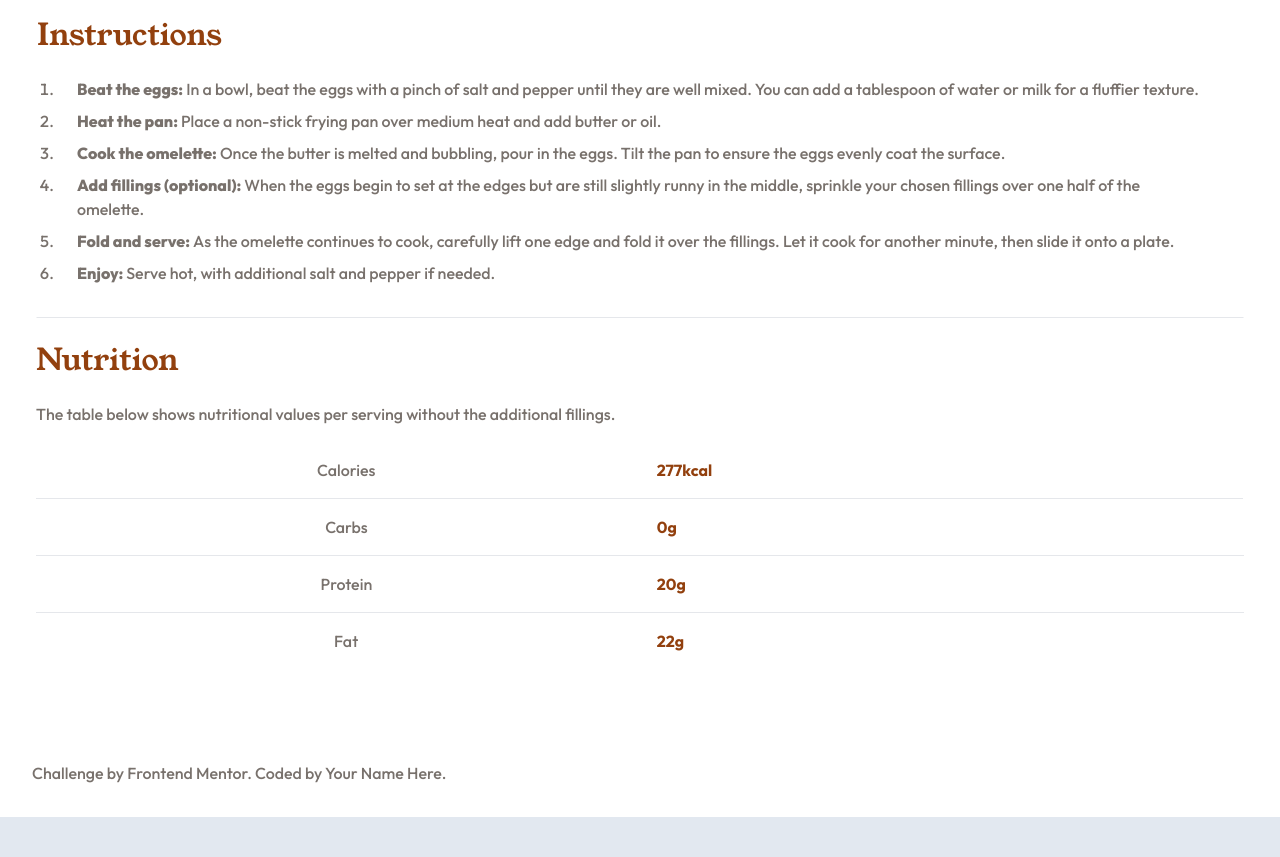
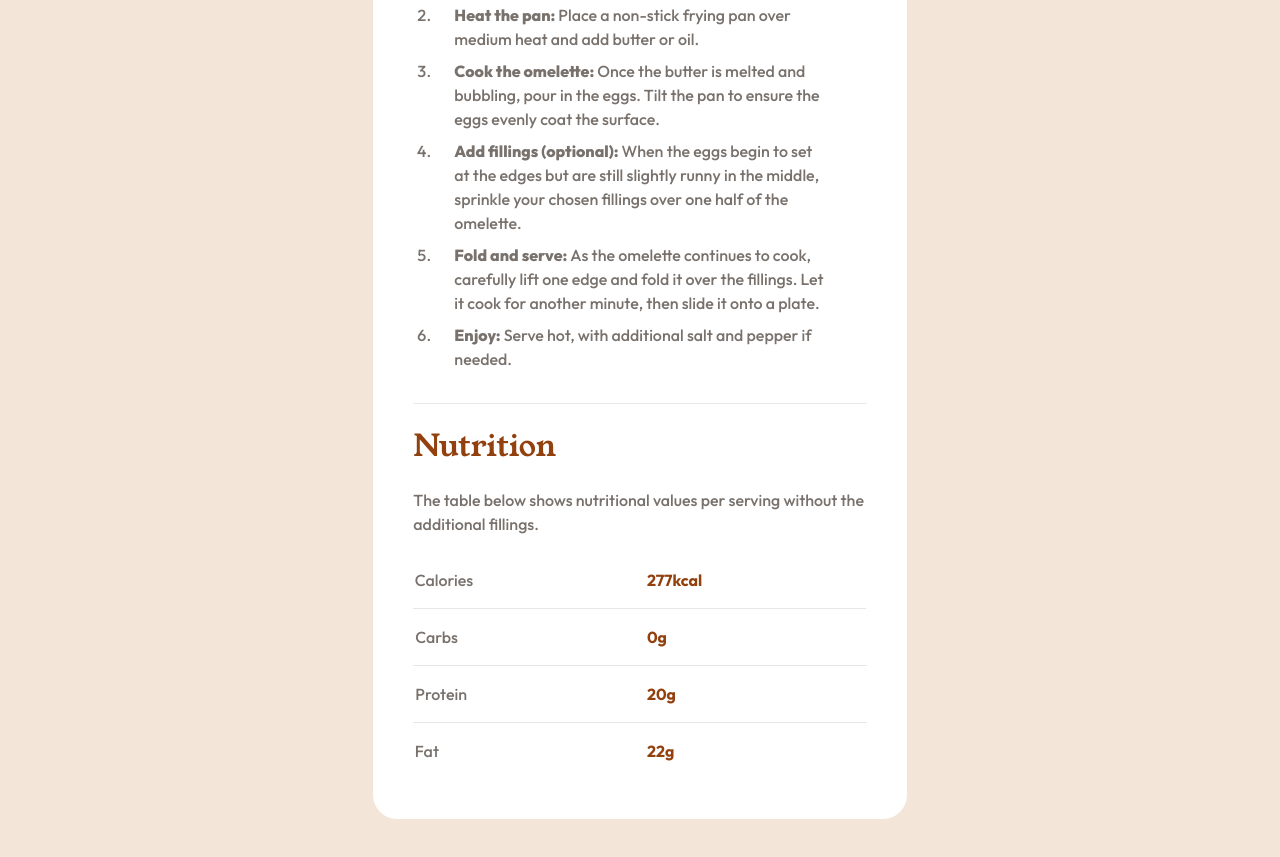
Before and after one commit to EmanuelCruz/recipe-page-main, a website built with Vite: page index.html in a window 1280 px wide. Shown: the part 1277-2134 px from the top of the page. Before the commit the page ends 2094 px from the top, so only its background shows below. Built offline with nearby package versions, Linux system fonts and the light colour scheme.

Commit message:
styles: desktop

```diff
--- a/index.html
+++ b/index.html
@@ -3,8 +3,6 @@
   <head>
     <meta charset="UTF-8" />
     <meta name="viewport" content="width=device-width, initial-scale=1.0" />
-    <!-- displays site properly based on user's device -->
-
     <link
       rel="icon"
       type="image/png"
@@ -15,35 +13,27 @@
     <link rel="stylesheet" href="tailwind.css" />
 
     <title>Frontend Mentor | Recipe page</title>
-
-    <!-- Feel free to remove these styles or customise in your own stylesheet 👍 -->
-    <!-- <style>
-      .attribution {
-        font-size: 11px;
-        text-align: center;
-      }
-      .attribution a {
-        color: hsl(228, 45%, 44%);
-      }
-    </style> -->
   </head>
-  <body class="container mx-auto bg-slate-200 text-stone-500 font-medium">
+  <body
+    class="container mx-auto sm:max-w-screen-md md:w-10/12 xl:w-5/12 bg-lingth-brown text-stone-500 font-medium md:my-14 xl:my-28"
+  >
+    <div class="bg-white md:p-10 md:rounded-3xl">
       <header>
         <figure>
           <img
             src="./assets/images/image-omelette.jpeg"
             alt="image omelette"
-          class="w-screen"
+            class="w-screen md:rounded-xl"
           />
         </figure>
       </header>
-    <main class="p-9 bg-white">
+      <main class="p-9 md:px-0 md:pb-0">
         <section class="mb-6">
           <h1 class="text-4xl pb-6 text-stone-700">Simple Omelette Recipe</h1>
           <p class="pb-6">
             An easy and quick dish, perfect for any meal. This classic omelette
-          combines beaten eggs cooked to perfection, optionally filled with your
-          choice of cheese, vegetables, or meats.
+            combines beaten eggs cooked to perfection, optionally filled with
+            your choice of cheese, vegetables, or meats.
           </p>
         </section>
         <!-- Preparation time -->
@@ -86,23 +76,24 @@
           <div class="px-5">
             <ol class="list-decimal">
               <li class="px-5 pb-2">
-              <span class="font-bold">Beat the eggs: </span>In a bowl, beat the
-              eggs with a pinch of salt and pepper until they are well mixed.
-              You can add a tablespoon of water or milk for a fluffier texture.
+                <span class="font-bold">Beat the eggs: </span>In a bowl, beat
+                the eggs with a pinch of salt and pepper until they are well
+                mixed. You can add a tablespoon of water or milk for a fluffier
+                texture.
               </li>
               <li class="px-5 pb-2">
                 <span class="font-bold">Heat the pan: </span>Place a non-stick
                 frying pan over medium heat and add butter or oil.
               </li>
               <li class="px-5 pb-2">
-              <span class="font-bold">Cook the omelette: </span>Once the butter
-              is melted and bubbling, pour in the eggs. Tilt the pan to ensure
-              the eggs evenly coat the surface.
+                <span class="font-bold">Cook the omelette: </span>Once the
+                butter is melted and bubbling, pour in the eggs. Tilt the pan to
+                ensure the eggs evenly coat the surface.
               </li>
               <li class="px-5 pb-2">
                 <span class="font-bold">Add fillings (optional): </span>When the
-              eggs begin to set at the edges but are still slightly runny in the
-              middle, sprinkle your chosen fillings over one half of the
+                eggs begin to set at the edges but are still slightly runny in
+                the middle, sprinkle your chosen fillings over one half of the
                 omelette.
               </li>
               <li class="px-5 pb-2">
@@ -119,7 +110,7 @@
           </div>
         </section>
         <!-- Nutrition -->
-      <section class="py-6">
+        <section class="pt-6">
           <h2 class="text-3xl pb-6 text-amber-800">Nutrition</h2>
           <p>
             The table below shows nutritional values per serving without the
@@ -128,25 +119,25 @@
           <table class="table-auto w-full mt-4">
             <tbody>
               <tr>
-              <td class="py-4 text-center">Calories</td>
+                <td class="py-4 text-center md:text-left">Calories</td>
                 <td class="text-left">
                   <span class="font-semibold text-amber-800">277kcal</span>
                 </td>
               </tr>
               <tr class="border border-x-white">
-              <td class="py-4 text-center">Carbs</td>
+                <td class="py-4 text-center md:text-left">Carbs</td>
                 <td class="text-left">
                   <span class="font-semibold text-amber-800">0g</span>
                 </td>
               </tr>
               <tr class="border border-x-white">
-              <td class="py-4 text-center">Protein</td>
+                <td class="py-4 text-center md:text-left">Protein</td>
                 <td class="text-left">
                   <span class="font-semibold text-amber-800">20g</span>
                 </td>
               </tr>
               <tr>
-              <td class="py-4 text-center">Fat</td>
+                <td class="py-4 text-center md:text-left">Fat</td>
                 <td class="text-left">
                   <span class="font-semibold text-amber-800">22g</span>
                 </td>
@@ -155,13 +146,14 @@
           </table>
         </section>
       </main>
-    <footer class="p-8 bg-white">
+      <!-- <footer class="p-8 bg-white">
         <div class="attribution">
           Challenge by
           <a href="https://www.frontendmentor.io?ref=challenge" target="_blank"
             >Frontend Mentor</a
           >. Coded by <a href="#">Your Name Here</a>.
         </div>
-    </footer>
+      </footer> -->
+    </div>
   </body>
 </html>
--- a/tailwind.config.js
+++ b/tailwind.config.js
@@ -2,7 +2,11 @@
 export default {
   content: ["./**/*.html"],
   theme: {
-    extend: {},
+    extend: {
+      colors: {
+        "lingth-brown": "#f3e5d8",
+      },
+    },
     fontFamily: {
       primary: "outfit",
       title: "young-serif",
```
Lines whose indentation alone changed are shown as unchanged.
